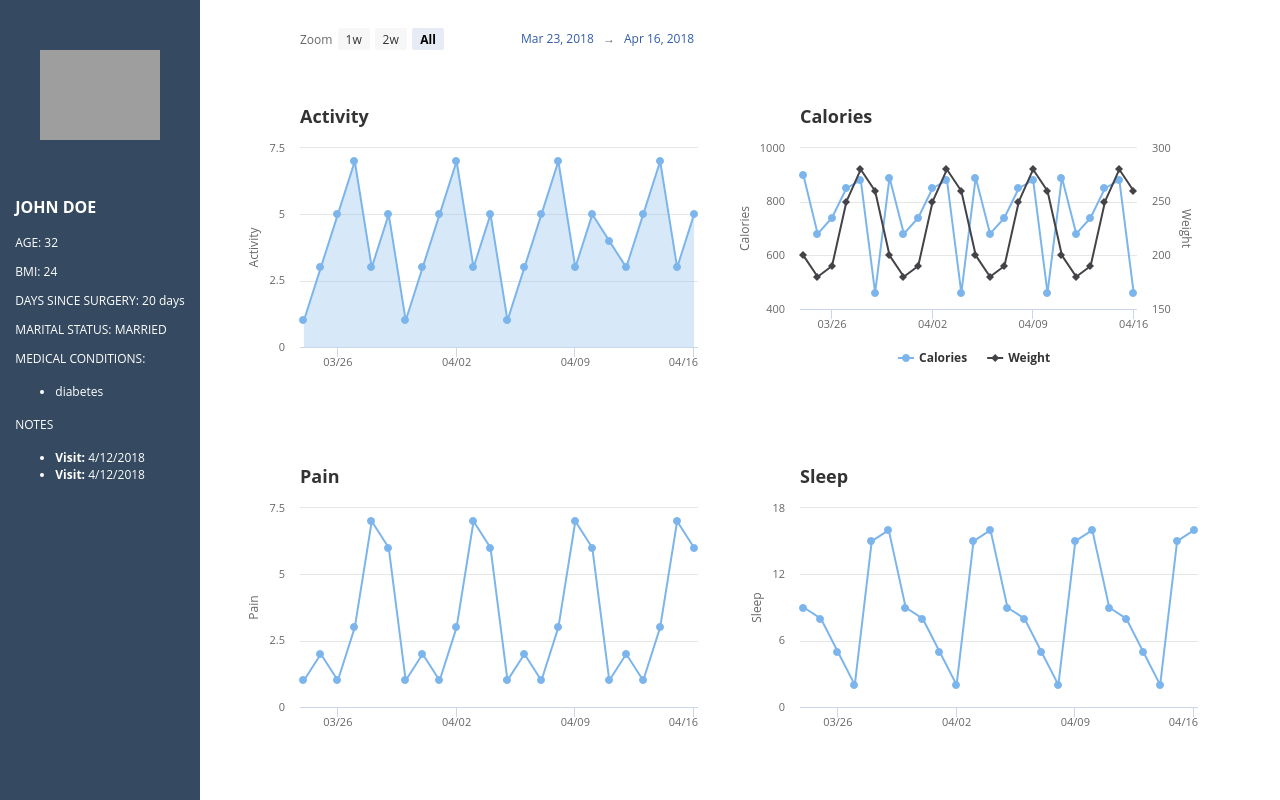
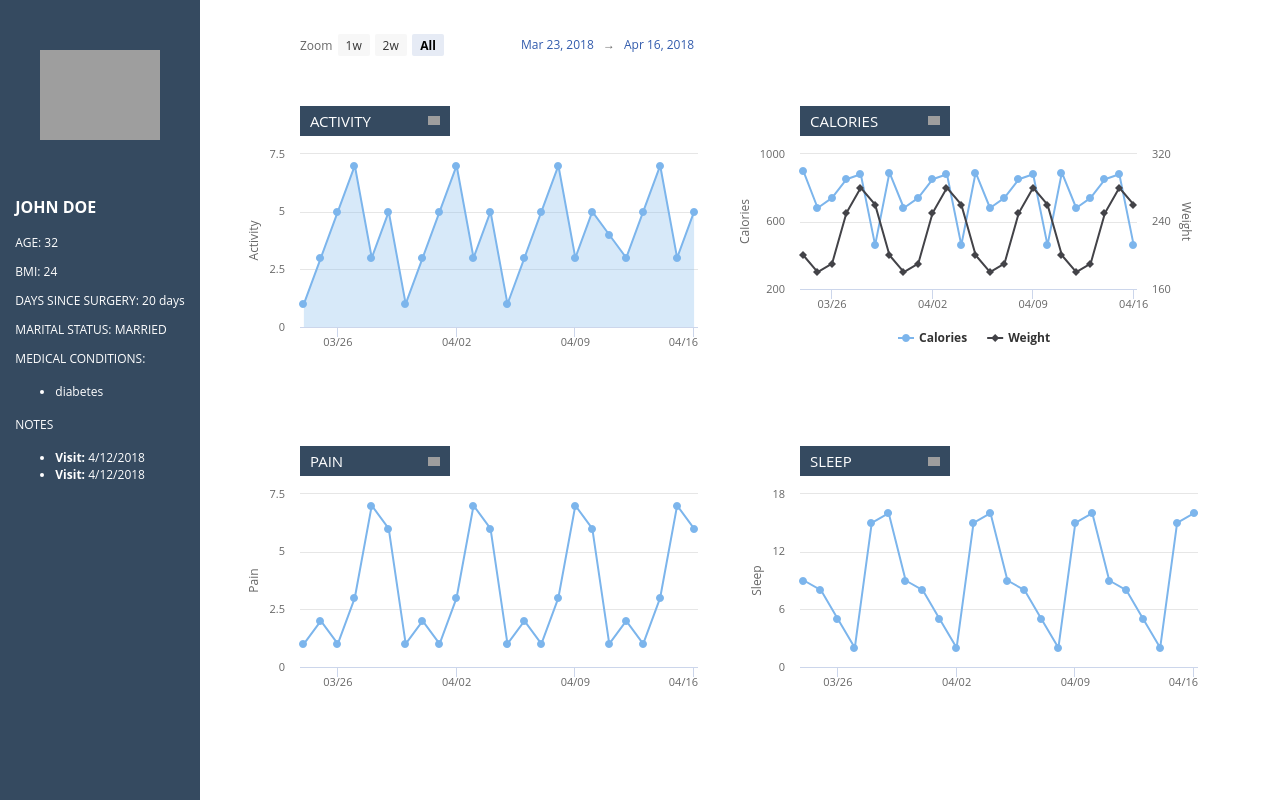
Before and after one commit to drmohan/PGHD, a plain HTML site: page index.html in a window 1280 px wide. Drawn offline with nearby package versions, Linux system fonts and the light colour scheme; grey boxes are pictures that could not be loaded.

Commit message:
added status dots for each metric (randomly generated)

```diff
--- a/index.css
+++ b/index.css
@@ -34,9 +34,10 @@
 
 .chart {
     width: 44%;
-    height: 350px;
+    height: 330px;
     margin-left: 3%;
-    padding-top: 1%
+    padding-top: 1%;
+
 }
 
 #container {
@@ -44,3 +45,24 @@
 	flex-wrap: wrap;
 	margin-left: 200px;
 }
+
+.title_bar {
+	background-color: #354a60;
+	color: white;
+	width: 150px;
+	height: 30px;
+	display: flex;
+	align-items: center;
+	justify-content: space-between;
+}
+
+.title {
+	margin-left: 10px;
+	text-transform: uppercase;
+	font-size: 15px;
+}
+
+.status {
+	width: 8%;
+	margin-right: 10px;
+}
--- a/main.js
+++ b/main.js
@@ -119,6 +119,15 @@ $.getJSON(
                 });
             }
 
+            var status_dots = {
+                'green': 'http://www.clker.com/cliparts/r/M/L/o/R/i/green-dot.svg.med.png',
+                'yellow': 'http://www.clker.com/cliparts/o/b/y/x/Z/c/yellow-dot-md.png',
+                'red': 'http://www.clker.com/cliparts/T/G/b/7/r/A/red-dot-md.png'
+            }
+
+            var statuses = Object.keys(status_dots)
+            var metric_status = status_dots[statuses[statuses.length * Math.random() << 0]];
+
 
             $('<div class="chart">')
                 .appendTo('#container')
@@ -132,12 +141,11 @@ $.getJSON(
                         }
                     },
                     title: {
-                        text: dataset.name,
+                        useHTML: true,
+                        text: "<div class='title_bar'><div class='title'>" + dataset.name + "</div><img class='status' src='"+ metric_status +"'/></div>",
                         align: 'left',
-                        margin: 15,
                         x: 50,
                         style: {
-                            fontWeight: 'bold'
                         }
                     },
                     rangeSelector: {
@@ -189,7 +197,6 @@ $.getJSON(
                         positioner: function () {
                             return {
                                 // right aligned
-                                // x: this.chart.chartWidth - this.label.width,
                                 x: this.chart.chartWidth - this.label.width - 40,
                                 y: dataset.dual ? 60 : 80 // align to title
                             };
```
